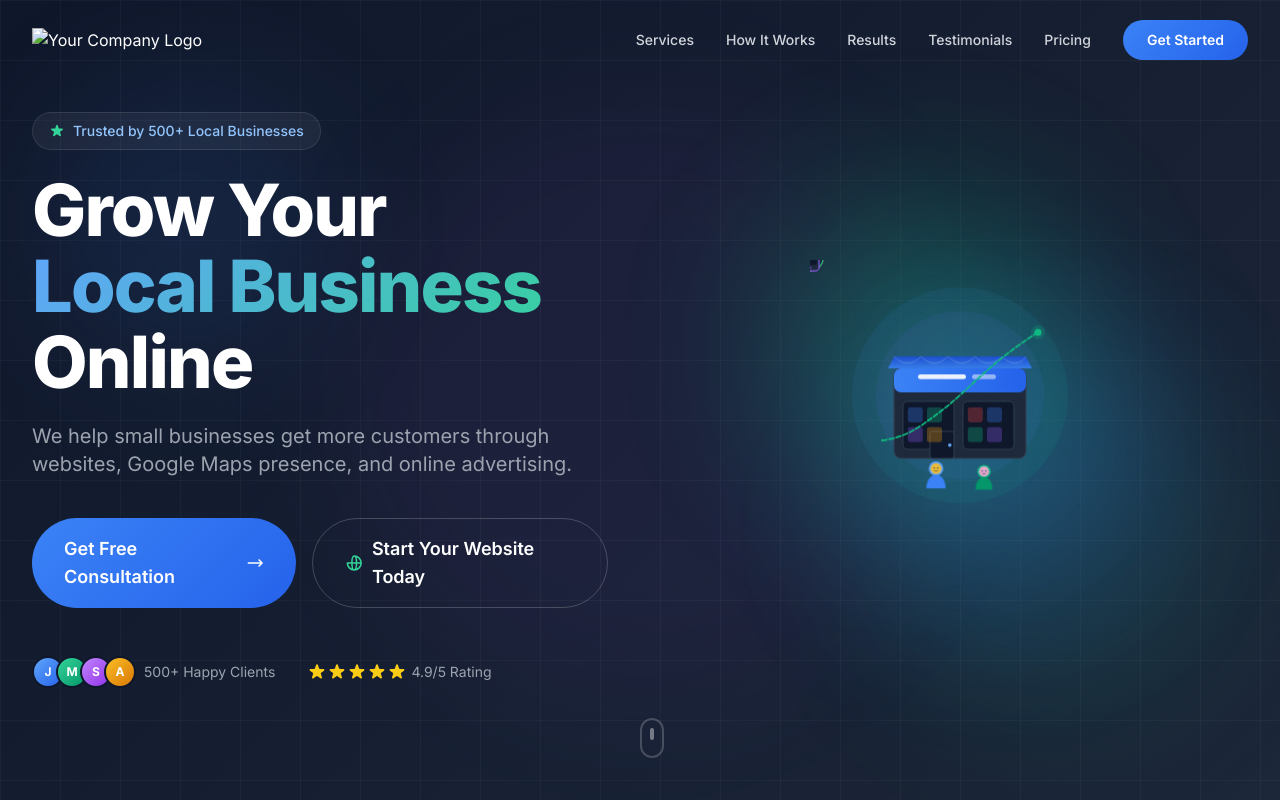
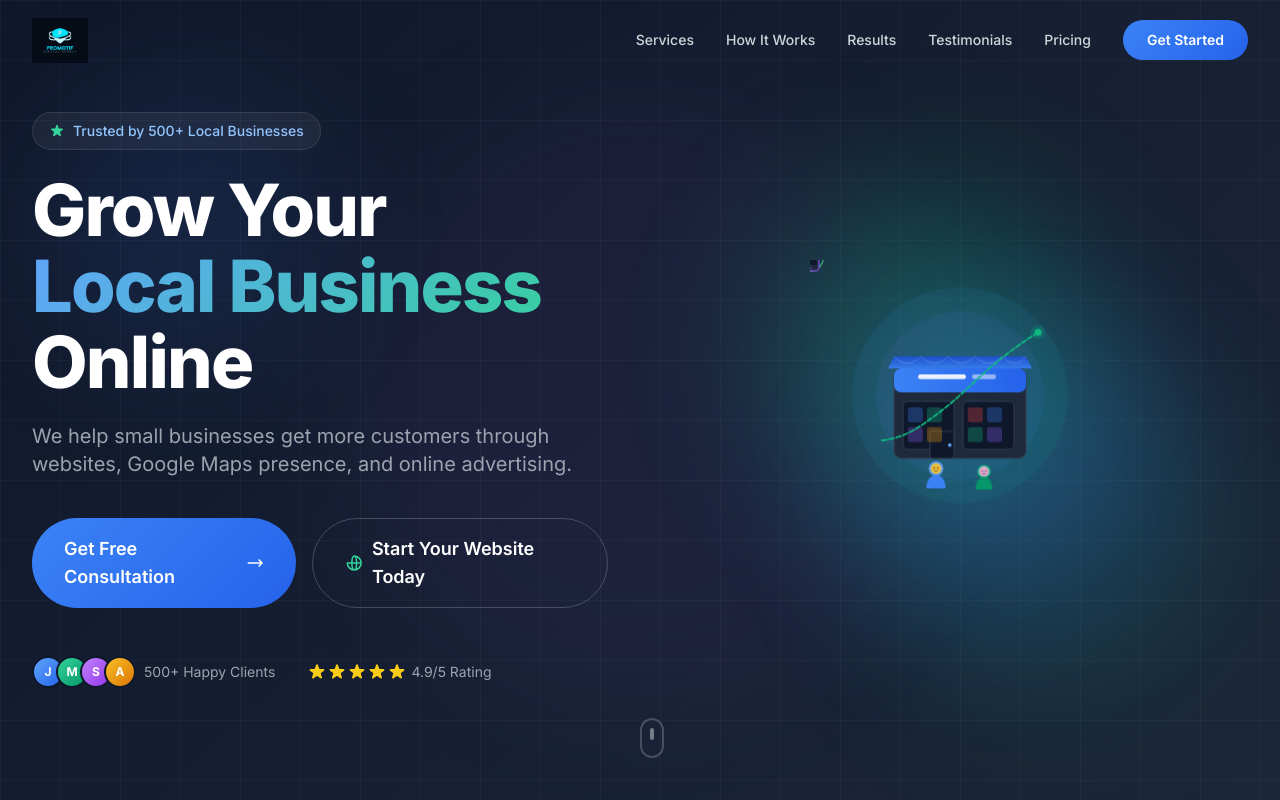
Before and after one commit to Sunil359/Promotifdigitalagency, a plain HTML site: page index.html in a window 1280 px wide. Shown: the top 800 px of the page. Drawn offline with nearby package versions, Linux system fonts and the light colour scheme.

Commit message:
Update index.html

```diff
--- a/index.html
+++ b/index.html
@@ -270,7 +270,7 @@
                 <!-- Logo - Replace the src with your actual logo -->
                 <a href="#" class="flex items-center space-x-2">
                     <!-- REPLACE THIS src WITH YOUR LOGO PATH -->
-                    <img src="\logo/FullLogo.jpg"
+                    <img src="/FullLogo.jpg"
                          alt="Your Company Logo"
                          class="logo-img"
                          id="company-logo">
@@ -1115,7 +1115,7 @@
             <div class="grid md:grid-cols-4 gap-12">
                 <div class="md:col-span-1">
                     <!-- Footer Logo - Same as header -->
-                    <img src="\logo/FullLogo.jpg"
+                    <img src="/FullLogo.jpg"
                          alt="Your Company Logo"
                          class="logo-img mb-4">
                     <p class="text-gray-400 text-sm leading-relaxed">Helping local businesses grow their online presence and attract more customers since 2022.</p>
```
